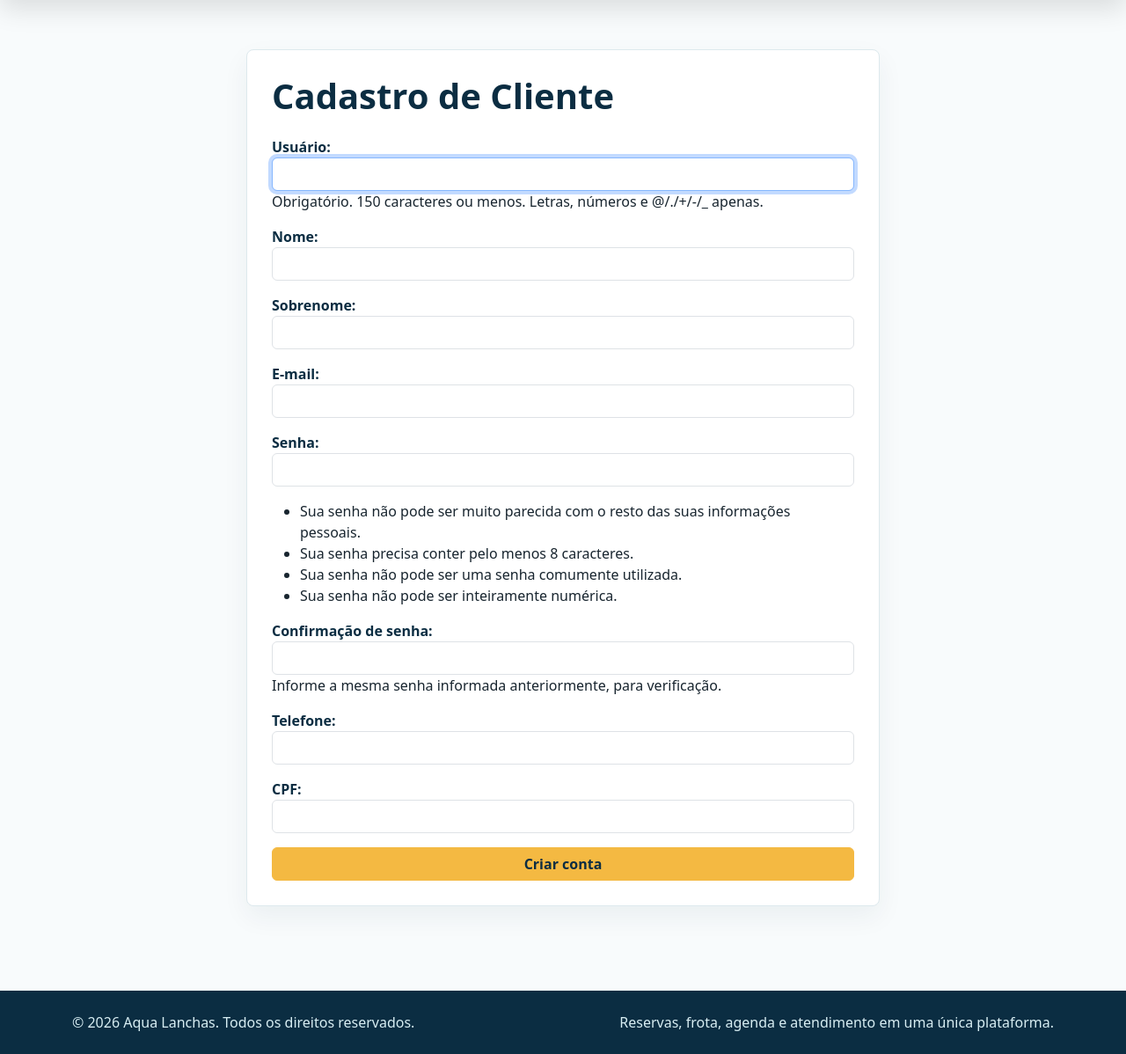
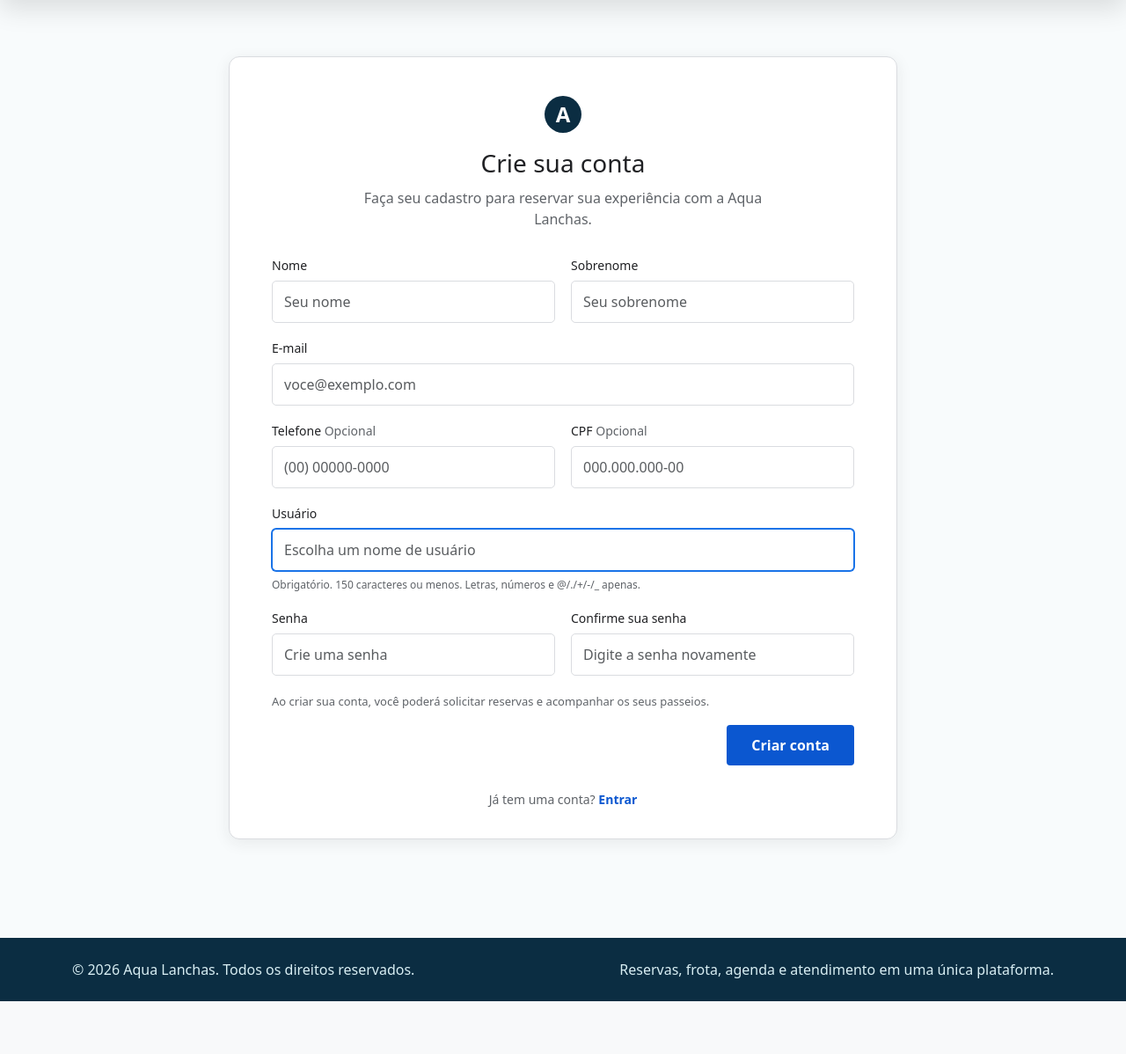
Before and after one commit to Thiago061/aqua-lanchas, a Django app: page /cadastro/ in a window 1280 px wide. Shown: the part 56-1254 px from the top of the page at 88% size. After the commit the page ends 1194 px from the top, so only its background shows below. Run offline with Django 5.2, Linux system fonts and the light colour scheme.

Commit message:
feat: redesign customer registration page

```diff
--- a/core/forms.py
+++ b/core/forms.py
@@ -45,6 +45,31 @@ class CadastroClienteForm(BootstrapFormMixin, UserCreationForm):
     def __init__(self, *args, **kwargs):
         super().__init__(*args, **kwargs)
         self.aplicar_bootstrap()
+        placeholders = {
+            'first_name': 'Seu nome',
+            'last_name': 'Seu sobrenome',
+            'email': 'voce@exemplo.com',
+            'telefone': '(00) 00000-0000',
+            'documento': '000.000.000-00',
+            'username': 'Escolha um nome de usuário',
+            'password1': 'Crie uma senha',
+            'password2': 'Digite a senha novamente',
+        }
+        autocompletes = {
+            'first_name': 'given-name',
+            'last_name': 'family-name',
+            'email': 'email',
+            'telefone': 'tel',
+            'documento': 'off',
+            'username': 'username',
+            'password1': 'new-password',
+            'password2': 'new-password',
+        }
+        for field_name, placeholder in placeholders.items():
+            self.fields[field_name].widget.attrs.update({
+                'placeholder': placeholder,
+                'autocomplete': autocompletes[field_name],
+            })
 
     def save(self, commit=True):
         user = super().save(commit=False)
--- a/static/css/style.css
+++ b/static/css/style.css
@@ -201,6 +201,98 @@ footer {
   color: var(--navy);
 }
 
+.signup-section {
+  align-items: center;
+  display: flex;
+  justify-content: center;
+  min-height: 100vh;
+  padding: 120px 20px 64px;
+}
+
+.signup-card {
+  background: #fff;
+  border: 1px solid #dadce0;
+  border-radius: 12px;
+  box-shadow: 0 4px 18px rgba(32, 33, 36, .08);
+  max-width: 760px;
+  padding: 44px 48px 34px;
+  width: 100%;
+}
+
+.signup-brand {
+  align-items: center;
+  background: var(--navy);
+  border-radius: 50%;
+  color: #fff;
+  display: flex;
+  font-size: 24px;
+  font-weight: 800;
+  height: 42px;
+  justify-content: center;
+  margin: 0 auto 18px;
+  width: 42px;
+}
+
+.signup-card h1 {
+  color: #202124;
+  font-size: 28px;
+  font-weight: 500;
+  margin: 0;
+  text-align: center;
+}
+
+.signup-intro {
+  color: #5f6368;
+  margin: 10px auto 30px;
+  max-width: 460px;
+  text-align: center;
+}
+
+.signup-form { display: grid; gap: 18px; }
+.signup-grid { display: grid; gap: 18px; grid-template-columns: 1fr 1fr; }
+.signup-field { display: grid; gap: 7px; }
+.signup-field label { color: #202124; font-size: 14px; font-weight: 500; }
+.signup-field label span { color: #5f6368; font-weight: 400; }
+
+.signup-field .form-control {
+  border: 1px solid #dadce0;
+  border-radius: 5px;
+  box-shadow: none;
+  min-height: 48px;
+  padding: 11px 13px;
+}
+
+.signup-field .form-control:focus {
+  border-color: #1a73e8;
+  box-shadow: 0 0 0 1px #1a73e8;
+}
+
+.signup-field small { color: #5f6368; font-size: 12px; }
+.signup-field .errorlist, .signup-errors { color: #b3261e; font-size: 13px; list-style: none; margin: 0; padding: 0; }
+.signup-note { color: #5f6368; font-size: 13px; line-height: 1.45; margin: 2px 0 0; }
+
+.signup-submit {
+  background: #0b57d0;
+  border: 0;
+  border-radius: 4px;
+  color: #fff;
+  font-weight: 600;
+  justify-self: end;
+  padding: 11px 28px;
+}
+
+.signup-submit:hover { background: #0842a0; }
+.signup-login { color: #5f6368; font-size: 14px; margin: 28px 0 0; text-align: center; }
+.signup-login a { color: #0b57d0; font-weight: 600; text-decoration: none; }
+.signup-login a:hover { text-decoration: underline; }
+
+@media (max-width: 600px) {
+  .signup-section { padding: 92px 14px 36px; }
+  .signup-card { border-radius: 8px; padding: 34px 24px 28px; }
+  .signup-grid { grid-template-columns: 1fr; }
+  .signup-submit { justify-self: stretch; }
+}
+
 .app-header {
   display: flex;
   align-items: center;
--- a/templates/registration/cadastro.html
+++ b/templates/registration/cadastro.html
@@ -1,14 +1,75 @@
 {% extends 'base.html' %}
-{% block title %}Cadastro | Aqua Lanchas{% endblock %}
+{% block title %}Criar conta | Aqua Lanchas{% endblock %}
 {% block content %}
-<section class="auth-section">
-  <div class="auth-card wide">
-    <h1>Cadastro de Cliente</h1>
-    <form method="post">{% csrf_token %}
+<section class="signup-section">
+  <div class="signup-card">
+    <div class="signup-brand" aria-hidden="true">A</div>
+    <h1>Crie sua conta</h1>
+    <p class="signup-intro">Faça seu cadastro para reservar sua experiência com a Aqua Lanchas.</p>
+
+    <form method="post" class="signup-form">{% csrf_token %}
       {% if request.GET.next %}<input type="hidden" name="next" value="{{ request.GET.next }}">{% endif %}
-      {{ form.as_p }}
-      <button class="btn btn-accent w-100" type="submit">Criar conta</button>
+      {% if form.non_field_errors %}
+        <div class="signup-errors">{{ form.non_field_errors }}</div>
+      {% endif %}
+
+      <div class="signup-grid">
+        <div class="signup-field">
+          <label for="{{ form.first_name.id_for_label }}">{{ form.first_name.label }}</label>
+          {{ form.first_name }}
+          {{ form.first_name.errors }}
+        </div>
+        <div class="signup-field">
+          <label for="{{ form.last_name.id_for_label }}">{{ form.last_name.label }}</label>
+          {{ form.last_name }}
+          {{ form.last_name.errors }}
+        </div>
+      </div>
+
+      <div class="signup-field">
+        <label for="{{ form.email.id_for_label }}">{{ form.email.label }}</label>
+        {{ form.email }}
+        {{ form.email.errors }}
+      </div>
+
+      <div class="signup-grid">
+        <div class="signup-field">
+          <label for="{{ form.telefone.id_for_label }}">{{ form.telefone.label }} <span>Opcional</span></label>
+          {{ form.telefone }}
+          {{ form.telefone.errors }}
+        </div>
+        <div class="signup-field">
+          <label for="{{ form.documento.id_for_label }}">{{ form.documento.label }} <span>Opcional</span></label>
+          {{ form.documento }}
+          {{ form.documento.errors }}
+        </div>
+      </div>
+
+      <div class="signup-field">
+        <label for="{{ form.username.id_for_label }}">{{ form.username.label }}</label>
+        {{ form.username }}
+        {% if form.username.help_text %}<small>{{ form.username.help_text }}</small>{% endif %}
+        {{ form.username.errors }}
+      </div>
+
+      <div class="signup-grid">
+        <div class="signup-field">
+          <label for="{{ form.password1.id_for_label }}">{{ form.password1.label }}</label>
+          {{ form.password1 }}
+          {{ form.password1.errors }}
+        </div>
+        <div class="signup-field">
+          <label for="{{ form.password2.id_for_label }}">Confirme sua senha</label>
+          {{ form.password2 }}
+          {{ form.password2.errors }}
+        </div>
+      </div>
+
+      <p class="signup-note">Ao criar sua conta, você poderá solicitar reservas e acompanhar os seus passeios.</p>
+      <button class="signup-submit" type="submit">Criar conta</button>
     </form>
+
+    <p class="signup-login">Já tem uma conta? <a href="{% url 'login' %}{% if request.GET.next %}?next={{ request.GET.next|urlencode }}{% endif %}">Entrar</a></p>
   </div>
 </section>
 {% endblock %}
```
